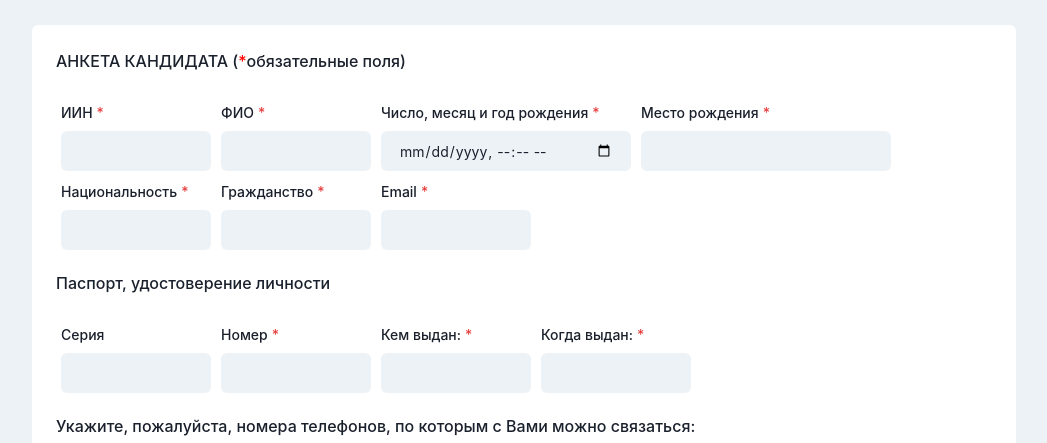
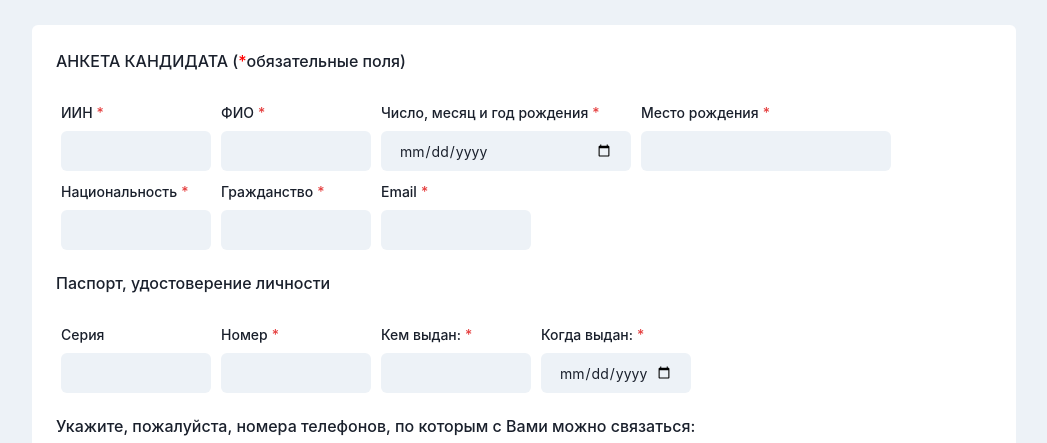
Before and after one commit to Jetonionst/jusan-hire, a React (Create React App) app in the folder front-end/: page /form in a window 1280 px wide. Shown: the top 443 px of the page, without its empty margins (116-1163 px from the left). Built offline with nearby package versions, Linux system fonts and the light colour scheme.

Commit message:
added simple validation

```diff
--- a/front-end/src/components/pages/Anketa.jsx
+++ b/front-end/src/components/pages/Anketa.jsx
@@ -213,22 +213,22 @@ export default function Anketa() {
       isExtraIncome: "",
     },
     onSubmit: async (values) => {
-      // try {
-      //   alert(JSON.stringify(values, null, 2));
-      //   const req = await fetch("http://localhost:8081/api/v1/anketa/submit", {
-      //     method: "POST",
-      //     body: JSON.stringify(values, null, 2),
-      //     headers: {
-      //       "Content-Type": "application/json",
-      //       Accept: "*/*",
-      //       "Access-Control-Allow-Origin": "*",
-      //     },
-      //   });
-      //   console.log(req);
-      //   console.log(values);
-      // } catch (err) {
-      //   console.log(err);
-      // }
+      if (page === 1) {
+        setPage(2);
+      }
+      if (page === 2) {
+        setPage(3);
+      }
+      if (page === 3) {
+        setPage(4);
+      }
+      if (page === 4) {
+        setPage(5);
+      }
+      if (page === 5) {
+        setPage(6);
+      }
+      if (page === 6) {
         try {
           setShowLoader(true);
           const requestToUpload = await Service("uploadForm", values);
@@ -236,16 +236,11 @@ export default function Anketa() {
           if (requestToUpload) {
             setIsFormUploaded(true);
             setShowLoader(false);
-
-          // const requestToDownload = await Service("downloadForm", values);
-          // if (requestToDownload) {
-          //   console.log("step3");
-          //   AlertMsg("download");
-          // }
           }
         } catch (err) {
           // console.log("step1");
           console.log(err);
+        }
       }
     },
   });
@@ -268,10 +263,10 @@ export default function Anketa() {
             w={fieldsSize}
             id={`educationList[${eduListlength}].startDate`}
             name={`educationList[${eduListlength}].startDate`}
-            type="datetime-local"
+            type="date"
             variant="filled"
             placeholder="01.01.2000"
-            onBlur={formik.handleChange}
+            onChange={formik.handleChange}
             value={formik.values.educationList[eduListlength].startDate}
           />
         </div>
@@ -284,9 +279,9 @@ export default function Anketa() {
             w={fieldsSize}
             id={`educationList[${eduListlength}].endDate`}
             name={`educationList[${eduListlength}].endDate`}
-            type="datetime-local"
-            variant="filled"
-            onBlur={formik.handleChange}
+            type="date"
+            variant="filled"
+            onChange={formik.handleChange}
             value={formik.values.educationList[eduListlength].endDate}
           />
         </div>
@@ -301,7 +296,7 @@ export default function Anketa() {
             name={`educationList[${eduListlength}].university`}
             type="text"
             variant="filled"
-            onBlur={formik.handleChange}
+            onChange={formik.handleChange}
             value={formik.values.educationList[eduListlength].university}
           />
         </div>
@@ -316,7 +311,7 @@ export default function Anketa() {
             name={`educationList[${eduListlength}].speciality`}
             type="text"
             variant="filled"
-            onBlur={formik.handleChange}
+            onChange={formik.handleChange}
             value={formik.values.educationList[eduListlength].speciality}
           />
         </div>
@@ -332,7 +327,7 @@ export default function Anketa() {
             name={`educationList[${eduListlength}].formOfStudy`}
             type="text"
             variant="filled"
-            onBlur={formik.handleChange}
+            onChange={formik.handleChange}
             value={formik.values.educationList[eduListlength].formOfStudy}
           />
         </div>
@@ -347,7 +342,7 @@ export default function Anketa() {
             name={`educationList[${eduListlength}].qualification`}
             type="text"
             variant="filled"
-            onBlur={formik.handleChange}
+            onChange={formik.handleChange}
             value={formik.values.educationList[eduListlength].qualification}
           />
         </div>
@@ -372,7 +367,7 @@ export default function Anketa() {
             w={fieldsSize}
             id={`extracurricularList[${specialCoursesLength}].endDate`}
             name={`extracurricularList[${specialCoursesLength}].endDate`}
-            type="datetime-local"
+            type="date"
             variant="filled"
             placeholder="01.01.2000"
             onChange={formik.handleChange}
@@ -390,7 +385,7 @@ export default function Anketa() {
             w={fieldsSize}
             id={`extracurricularList[${specialCoursesLength}].educationTime`}
             name={`extracurricularList[${specialCoursesLength}].educationTime`}
-            type="datetime-local"
+            type="date"
             variant="filled"
             onChange={formik.handleChange}
             value={
@@ -486,7 +481,7 @@ export default function Anketa() {
             w={fieldsSize}
             id={`chilrenList[${childrenListLength}].birthDate`}
             name={`chilrenList[${childrenListLength}].birthDate`}
-            type="datetime-local"
+            type="date"
             variant="filled"
             onChange={formik.handleChange}
             placeholder="01.01.1999"
@@ -575,7 +570,7 @@ export default function Anketa() {
             w={fieldsSize}
             id={`relativeList[${relativeListLength}].birthDate`}
             name={`relativeList[${relativeListLength}].birthDate`}
-            type="datetime-local"
+            type="date"
             variant="filled"
             onChange={formik.handleChange}
             placeholder="01.01.1999"
@@ -735,7 +730,7 @@ export default function Anketa() {
                 w={fieldsSize}
                 id={`extracurricularList[${tempExtraCourse}].endDate`}
                 name={`extracurricularList[${tempExtraCourse}].endDate`}
-                type="datetime-local"
+                type="date"
                 variant="filled"
                 placeholder="01.01.2000"
                 onChange={formik.handleChange}
@@ -753,7 +748,7 @@ export default function Anketa() {
                 w={fieldsSize}
                 id={`extracurricularList[${tempExtraCourse}].educationTime`}
                 name={`extracurricularList[${tempExtraCourse}].educationTime`}
-                type="datetime-local"
+                type="date"
                 variant="filled"
                 onChange={formik.handleChange}
                 value={
@@ -846,7 +841,7 @@ export default function Anketa() {
                 w={fieldsSize}
                 id={`educationList[${tempEdu}].startDate`}
                 name={`educationList[${tempEdu}].startDate`}
-                type="datetime-local"
+                type="date"
                 variant="filled"
                 placeholder="01.01.2000"
                 onChange={formik.handleChange}
@@ -862,7 +857,7 @@ export default function Anketa() {
                 w={fieldsSize}
                 id={`educationList[${tempEdu}].endDate`}
                 name={`educationList[${tempEdu}].endDate`}
-                type="datetime-local"
+                type="date"
                 variant="filled"
                 onChange={formik.handleChange}
                 value={formik.values.educationList[tempEdu].endDate}
@@ -973,7 +968,7 @@ export default function Anketa() {
                 w={fieldsSize}
                 id={`chilrenList[${tempChildren}].birthDate`}
                 name={`chilrenList[${tempChildren}].birthDate`}
-                type="datetime-local"
+                type="date"
                 variant="filled"
                 onChange={formik.handleChange}
                 placeholder="01.01.1999"
@@ -1073,7 +1068,7 @@ export default function Anketa() {
                 w={fieldsSize}
                 id={`relativeList[${tempRelative}].birthDate`}
                 name={`relativeList[${tempRelative}].birthDate`}
-                type="datetime-local"
+                type="date"
                 variant="filled"
                 onChange={formik.handleChange}
                 placeholder="01.01.1999"
@@ -1281,7 +1276,7 @@ export default function Anketa() {
                         placeholder="Пример: 01.01.1990"
                         onChange={formik.handleChange}
                         value={formik.values.birthDate}
-                        type="datetime-local"
+                        type="date"
                       />
                     </div>
                     <div className="field">
@@ -1413,7 +1408,7 @@ export default function Anketa() {
                         w={150}
                         id="passportIssuedAt"
                         name="passportIssuedAt"
-                        type="text"
+                        type="date"
                         variant="filled"
                         onChange={formik.handleChange}
                         value={formik.values.passportIssuedAt}
@@ -1804,9 +1799,7 @@ export default function Anketa() {
                     width="30%"
                     // type="submit"
                     marginLeft="50px"
-                    onClick={() => {
-                      setPage(2);
-                    }}
+                    type="submit"
                   >
                     Далее
                   </Button>
@@ -1887,9 +1880,10 @@ export default function Anketa() {
                       colorScheme="orange"
                       width="30%"
                       marginLeft="50px"
-                      onClick={() => {
-                        setPage(3);
-                      }}
+                      type="submit"
+                      // onClick={() => {
+                      //   setPage(3);
+                      // }}
                     >
                       Далее
                     </Button>
@@ -1936,7 +1930,7 @@ export default function Anketa() {
                             w={fieldsSize}
                             id={`lastThreeWorkplaces[0].workPeriod`}
                             name={`lastThreeWorkplaces[0].workPeriod`}
-                            type="datetime-local"
+                            type="date"
                             variant="filled"
                             placeholder="01.01.2000"
                             onChange={formik.handleChange}
@@ -2035,7 +2029,7 @@ export default function Anketa() {
                             w={fieldsSize}
                             id={`lastThreeWorkplaces[1].workPeriod`}
                             name={`lastThreeWorkplaces[1].workPeriod`}
-                            type="datetime-local"
+                            type="date"
                             variant="filled"
                             placeholder="01.01.2000"
                             onChange={formik.handleChange}
@@ -2134,7 +2128,7 @@ export default function Anketa() {
                             w={fieldsSize}
                             id={`lastThreeWorkplaces[2].workPeriod`}
                             name={`lastThreeWorkplaces[2].workPeriod`}
-                            type="datetime-local"
+                            type="date"
                             variant="filled"
                             placeholder="01.01.2000"
                             onChange={formik.handleChange}
@@ -2483,9 +2477,10 @@ export default function Anketa() {
                       colorScheme="orange"
                       width="30%"
                       marginLeft="50px"
-                      onClick={() => {
-                        setPage(4);
-                      }}
+                      type="submit"
+                      // onClick={() => {
+                      //   setPage(4);
+                      // }}
                     >
                       Далее
                     </Button>
@@ -2570,7 +2565,7 @@ export default function Anketa() {
                                   w={fieldsSize}
                                   id={`lifeCompanion[0].birthDate`}
                                   name={`lifeCompanion[0].birthDate`}
-                                  type="datetime-local"
+                                  type="date"
                                   variant="filled"
                                   onChange={formik.handleChange}
                                   placeholder="01.01.1999"
@@ -2711,9 +2706,10 @@ export default function Anketa() {
                       colorScheme="orange"
                       width="30%"
                       marginLeft="50px"
-                      onClick={() => {
-                        setPage(5);
-                      }}
+                      type="submit"
+                      // onClick={() => {
+                      //   setPage(5);
+                      // }}
                     >
                       Далее
                     </Button>
@@ -2904,9 +2900,10 @@ export default function Anketa() {
                       colorScheme="orange"
                       width="30%"
                       marginLeft="50px"
-                      onClick={() => {
-                        setPage(6);
-                      }}
+                      type="submit"
+                      // onClick={() => {
+                      //   setPage(6);
+                      // }}
                     >
                       Далее
                     </Button>
--- a/front-end/src/components/pages/UploadFiles.jsx
+++ b/front-end/src/components/pages/UploadFiles.jsx
@@ -6,7 +6,6 @@ import {
   Button,
   ChakraProvider,
   Flex,
-  FormControl,
   FormLabel,
   Input,
   Tooltip,
```
Lines whose indentation alone changed are shown as unchanged.
